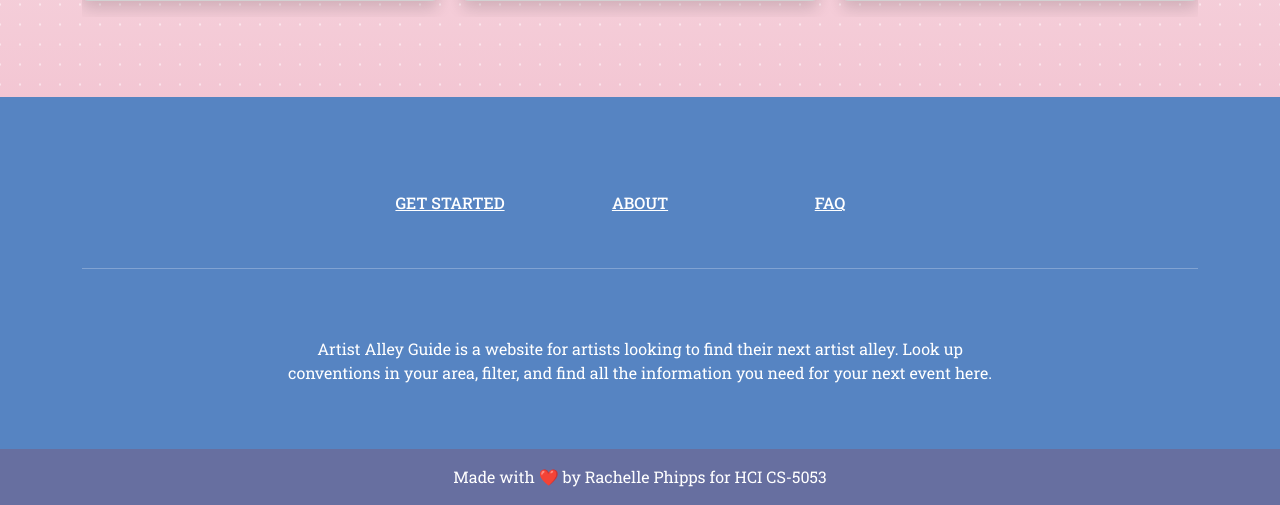
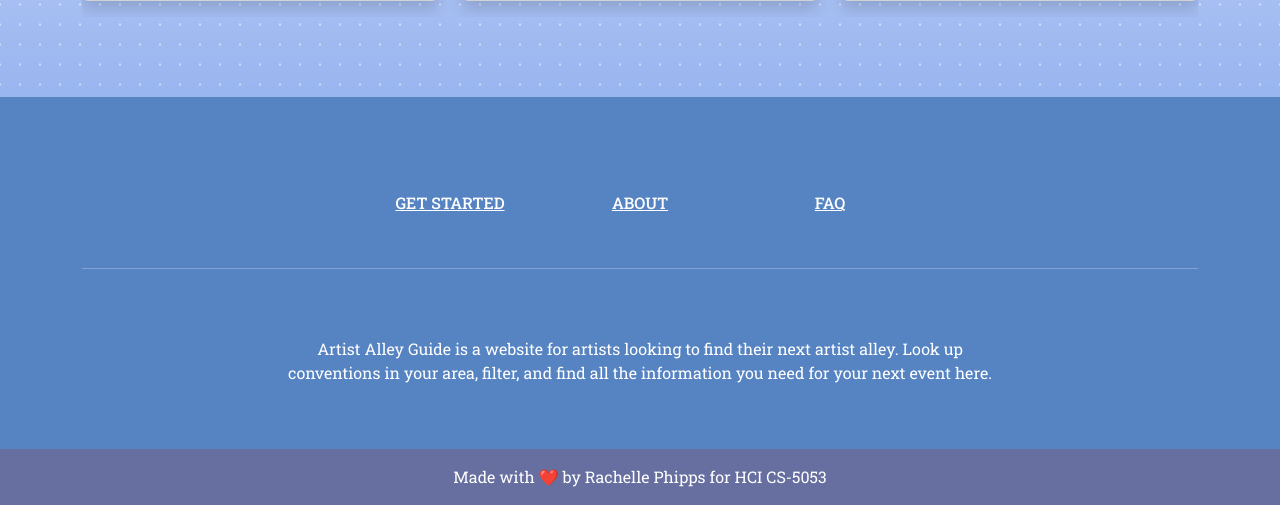
Before and after one commit to RachellePhipps/ArtistAlleyGuide, a Django app: page / in a window 1280 px wide. Shown: the part 3758-4263 px from the top of the page. Run offline with Django 5.2, Linux system fonts and the light colour scheme; data comes from the database, SQL or seed files in the repository; both versions use the stored data as it was after the commit; some libraries are stand-ins or nearby versions.

Commit message:
Updated some colors

```diff
--- a/static/css/colors.css
+++ b/static/css/colors.css
@@ -4,11 +4,11 @@
     --wisteria: #9fa4ea;
     --silver-lake-blue: #5684C2;
     --cool-gray: #8A95BF;
-    --fairy-tale: #F3C6D3;
+    --fairy-tale: #99b5f0;
     --pale-purple: #EAD5E3;
     --glaucous: #768FBE;
     --silver-lake-blue-2: #5D88C5;
-    --bubble-gum: #e66b77;
+    --bubble-gum: #4667c8;
     --dark-blue: #1d3761;
     --white: white;
     --headercol: #3A74EE;
--- a/static/css/registration/account_base.css
+++ b/static/css/registration/account_base.css
@@ -1,5 +1,5 @@
-@import url('./colors.css');
+@import url('../colors.css');
 
 .testing {
-    background-color:  #F3C6D3;
+    background-color:  var(--bubble-gum);
 }
--- a/templates/con_detail.html
+++ b/templates/con_detail.html
@@ -38,6 +38,7 @@
               {% endif %}
             </button>
           </div>
+
 
           <h5>{{ con.city }}, {{ con.state }}</h5>
           <p>{{ con.con_date }}</p>
--- a/templates/registration/login.html
+++ b/templates/registration/login.html
@@ -23,7 +23,7 @@
                 <div class="row g-0">
                   <div class="col-md-6 col-lg-5 d-none d-md-block">
                     <img
-                      src="https://images.squarespace-cdn.com/content/v1/588420f059cc684854b24c31/1705975997474-DQR2T8MJ9H3CEBCGRNYU/booth%2Bphoto%2B2023%2Boutdoors.jpg"
+                      src="https://i.pinimg.com/736x/1b/57/b2/1b57b2a20af38402da6a3aedf8091525.jpg"
                       alt="login form"
                       class="img-fluid w-100 h-100"
                       style="object-fit: cover; border-radius: 1rem 0 0 1rem"
@@ -33,8 +33,8 @@
                     <div class="card-body p-4 p-lg-5 text-black">
                       {% if form.non_field_errors %}
                       <div class="alert alert-danger" role="alert">
-                        {% for error in form.non_field_errors %} {{ error }} {%
-                        endfor %}
+                        {% for error in form.non_field_errors %} {{ error }}
+                        {% endfor %}
                       </div>
                       {% endif %}
 
--- a/templates/registration/signup.html
+++ b/templates/registration/signup.html
@@ -27,7 +27,7 @@
                 <div class="row g-0">
                   <div class="col-md-6 col-lg-5 d-none d-md-block">
                     <img
-                    src="https://i.pinimg.com/736x/53/41/78/5341787b18af76d460eec6d610a7679c.jpg"
+                    src="https://i.pinimg.com/736x/83/16/89/8316897718d3cb04e2fcccfef43ebed3.jpg"
                     alt="login form"
                     class="img-fluid w-100 h-100"
                     style="object-fit: cover; border-radius: 1rem 0 0 1rem"
```
Also changed, not shown: db.sqlite3.
